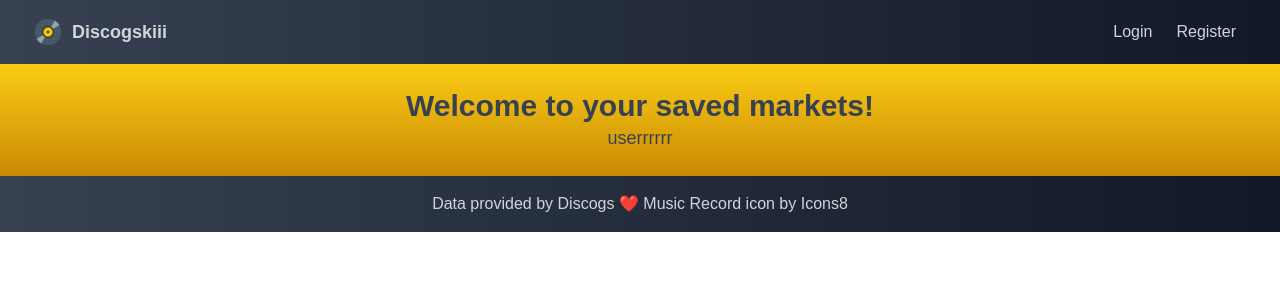
After one commit to mikeygough/discogskiii-django, a Django app: page /firstapp/saved_markets in a window 1280 px wide. The commit adds this page. Shown: the top 300 px of the page. Run offline with Django 4.2, Linux system fonts and the light colour scheme; style sheets or scripts are compiled from the project's sources; some web fonts are replaced.

Commit message:
add saved_markets view, html, url

```diff
--- a/discogskiii/firstapp/templates/firstapp/layout.html
+++ b/discogskiii/firstapp/templates/firstapp/layout.html
@@ -29,6 +29,7 @@
           {% if user.is_authenticated %}
             <a href="#" class="text-gray-300 px-3 py-2 hover:bg-blue-700">Yo, {{ user.username }}</a>
             <a href="{% url 'firstapp:logout' %}" class="text-gray-300 px-3 py-2 hover:bg-blue-700">Logout</a>
+            <a href="{% url 'firstapp:saved_markets' %}" class="text-gray-300 px-3 py-2 hover:bg-blue-700">Saved Markets</a>
           {% else %}
             <a href="{% url 'firstapp:login' %}" class="text-gray-300 px-3 py-2 hover:bg-blue-700">Login</a>
             <a href="{% url 'firstapp:register' %}" class="text-gray-300 px-3 py-2 hover:bg-blue-700">Register</a>
--- /dev/null
+++ b/discogskiii/firstapp/templates/firstapp/saved_markets.html
@@ -0,0 +1,12 @@
+{% extends "firstapp/layout.html" %} {% block body %}
+  <div class="bg-gradient-to-b from-yellow-400 to-yellow-600 text-gray-700 py-6">
+    <div class="container mx-auto px-4">
+      <h1 class="text-3xl font-bold text-left sm:text-center ml-6 sm:ml-0">
+        Welcome to your saved markets!
+      </h1>
+      <p class="text-lg text-left sm:text-center ml-6 sm:ml-0">
+        userrrrrr
+      </p>
+    </div>
+  </div>
+{% endblock %}
--- a/discogskiii/firstapp/urls.py
+++ b/discogskiii/firstapp/urls.py
@@ -5,6 +5,7 @@ from . import views
 app_name = "firstapp"
 urlpatterns = [
     path("", views.index, name="index"),
+    path("saved_markets", views.saved_markets, name="saved_markets"),
     path("artist_releases/<str:artist>", views.artist_releases, name="artist_releases"),
     path("artist_markets/<str:artist>/<int:release_id>", views.release_market, name="release_market"),
     path("login", views.login_view, name="login"),
--- a/discogskiii/firstapp/views.py
+++ b/discogskiii/firstapp/views.py
@@ -116,6 +116,12 @@ def register(request):
         return HttpResponseRedirect(reverse("firstapp:index"))
     else:
         return render(request, "firstapp/register.html")
+
+
+def saved_markets(request):
+    return render(request, "firstapp/saved_markets.html", {
+
+    })
 
 
 # all releases by an arist
```
